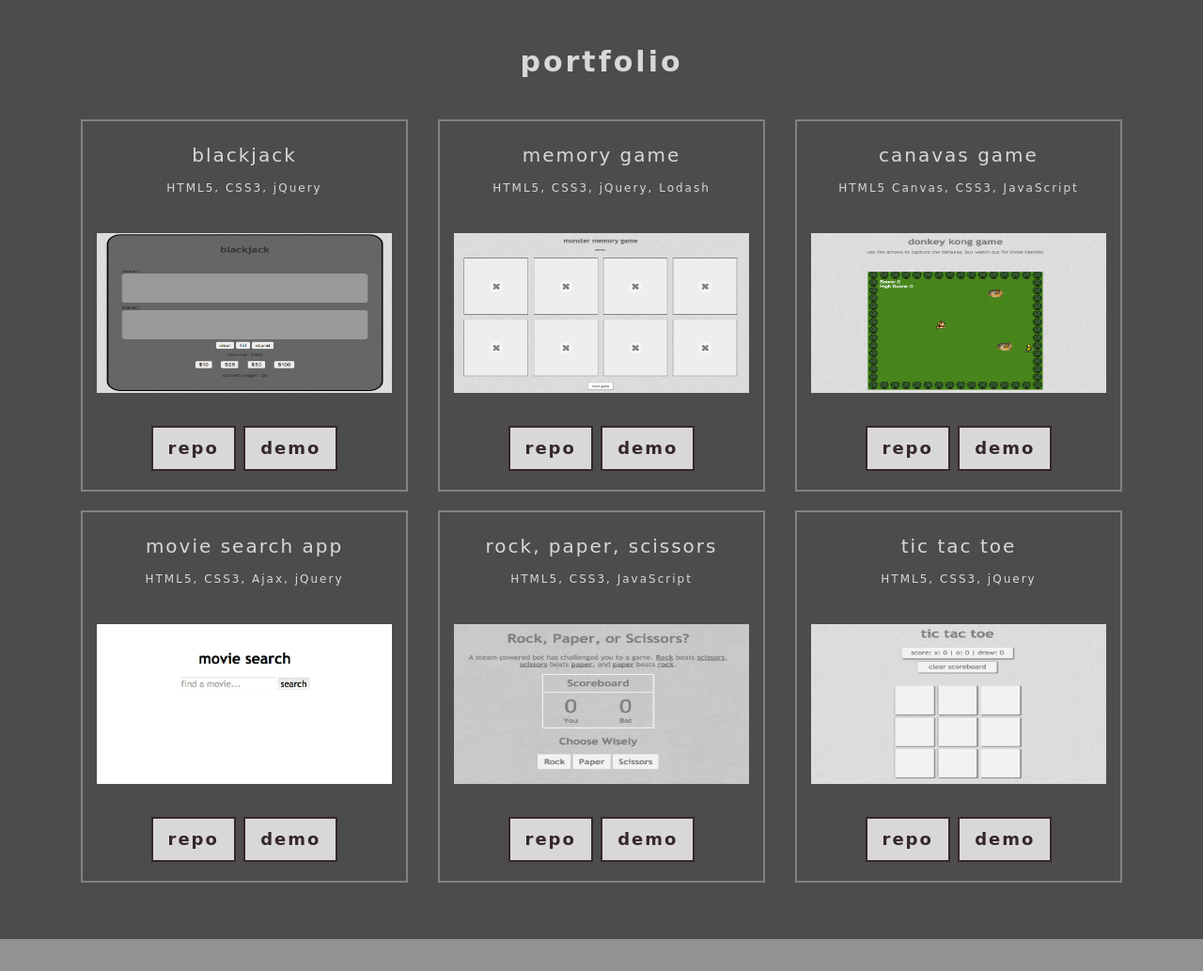
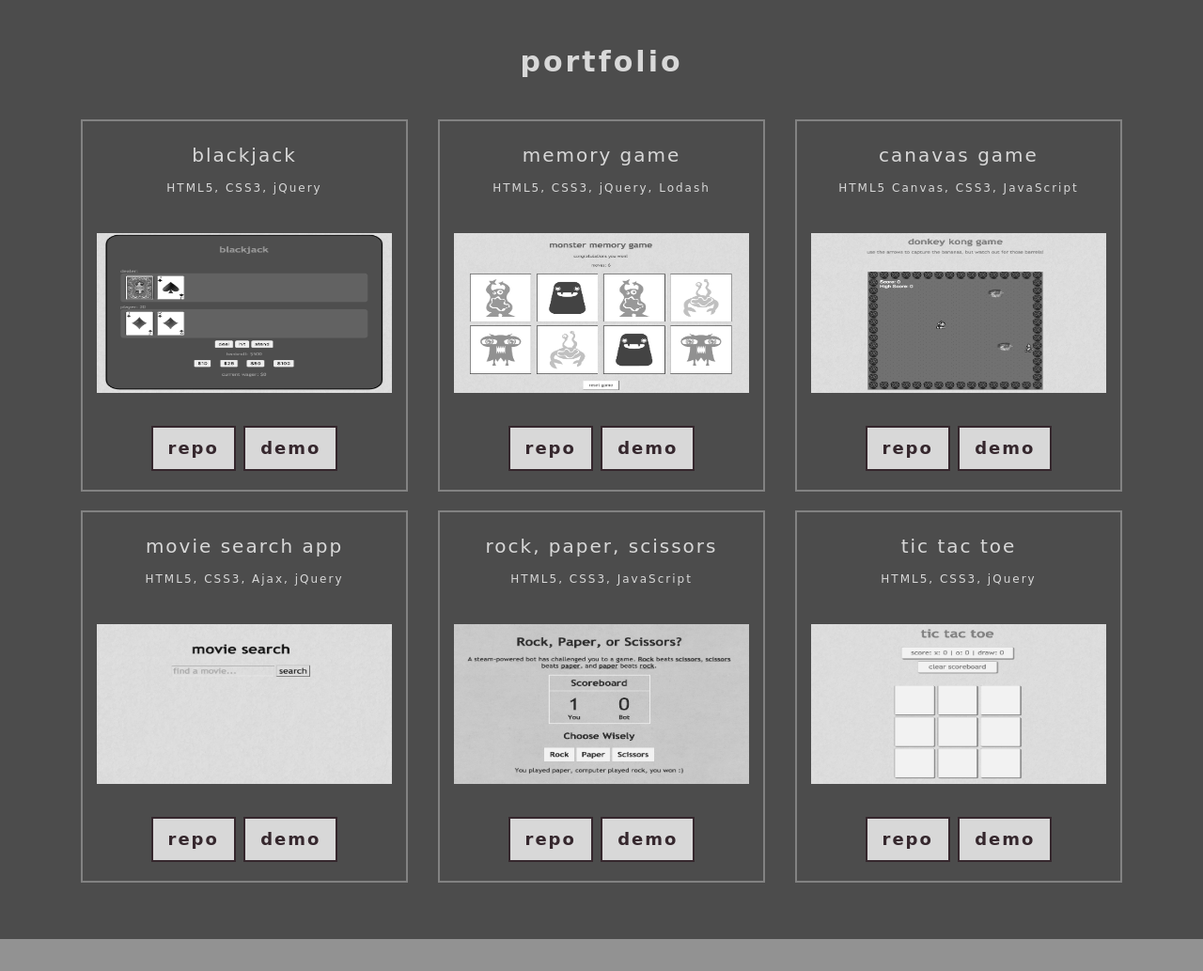
Before and after one commit to csdaniel17/portfolio, a PHP site: page / in a window 1280 px wide. Shown: the part 1393-2426 px from the top of the page at 94% size. Run offline with PHP 8.4, Linux system fonts and the light colour scheme; some libraries are stand-ins or nearby versions; some web fonts are replaced.

Commit message:
update styling

```diff
--- a/css/grayscale.css
+++ b/css/grayscale.css
@@ -249,6 +249,18 @@ a:focus, a:active {
 .portfolio-box img {
   padding: 15px;
   height: 200px;
+  -webkit-filter: grayscale(100%);
+  -moz-filter: grayscale(100%);
+  -ms-filter: grayscale(100%);
+  filter: grayscale(100%);
+  filter: gray;
+}
+
+.portfolio-box img:hover {
+  filter: none;
+  -webkit-filter: none;
+  -moz-filter: none;
+  -ms-filter: none;
 }
 
 .portfolio-box .img-responsive{
--- a/index.html
+++ b/index.html
@@ -188,10 +188,10 @@
     </div>
     </section>
 
-    <!-- Map Section -->
+    <!-- map section -->
     <div id="map"></div>
 
-    <!-- Footer -->
+    <!-- footer -->
     <footer>
       <div class="container text-center">
         <p>made in atlanta | copyright &copy;2016<br> <a href="mailto:carolyn.s.daniel@gmail.com" style="color: #35272d"><strong>carolyn.s.daniel@gmail.com</strong></a></p>
```
Also changed, not shown: img/blackjack.png, img/memorygame.png, img/moviesearch.png, img/rockpaperscissors.png.
